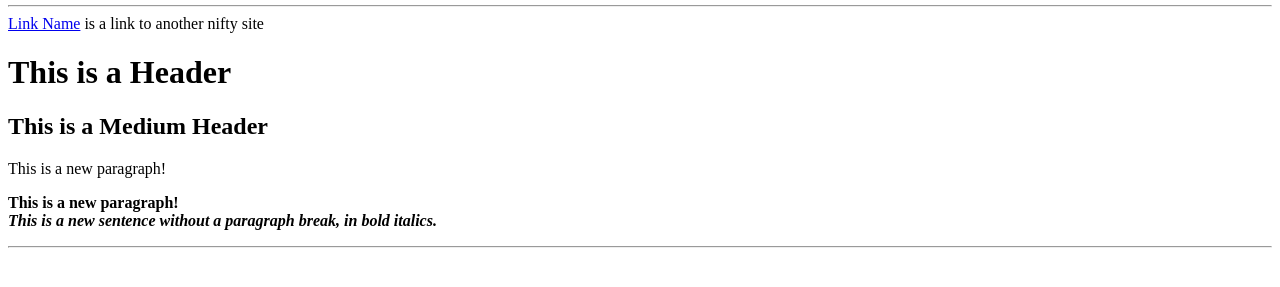
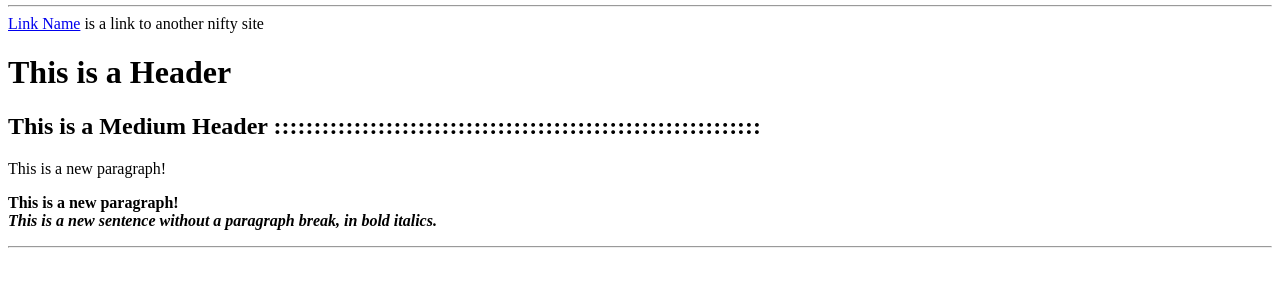
Before and after one commit to nawhanyate/git-demo, a plain HTML site: page web/index.html in a window 1280 px wide. Shown: the part 27-314 px from the top of the page. Drawn offline with Linux system fonts and the light colour scheme.

Commit message:
updating page for githum

```diff
--- a/web/index.html
+++ b/web/index.html
@@ -18,7 +18,7 @@ is a link to another nifty site
 
 <H1>This is a Header</H1>
 
-<H2>This is a Medium Header</H2>
+<H2>This is a Medium Header :::::::::::::::::::::::::::::::::::::::::::::::::::::::::::::</H2>
 
 
 
```
